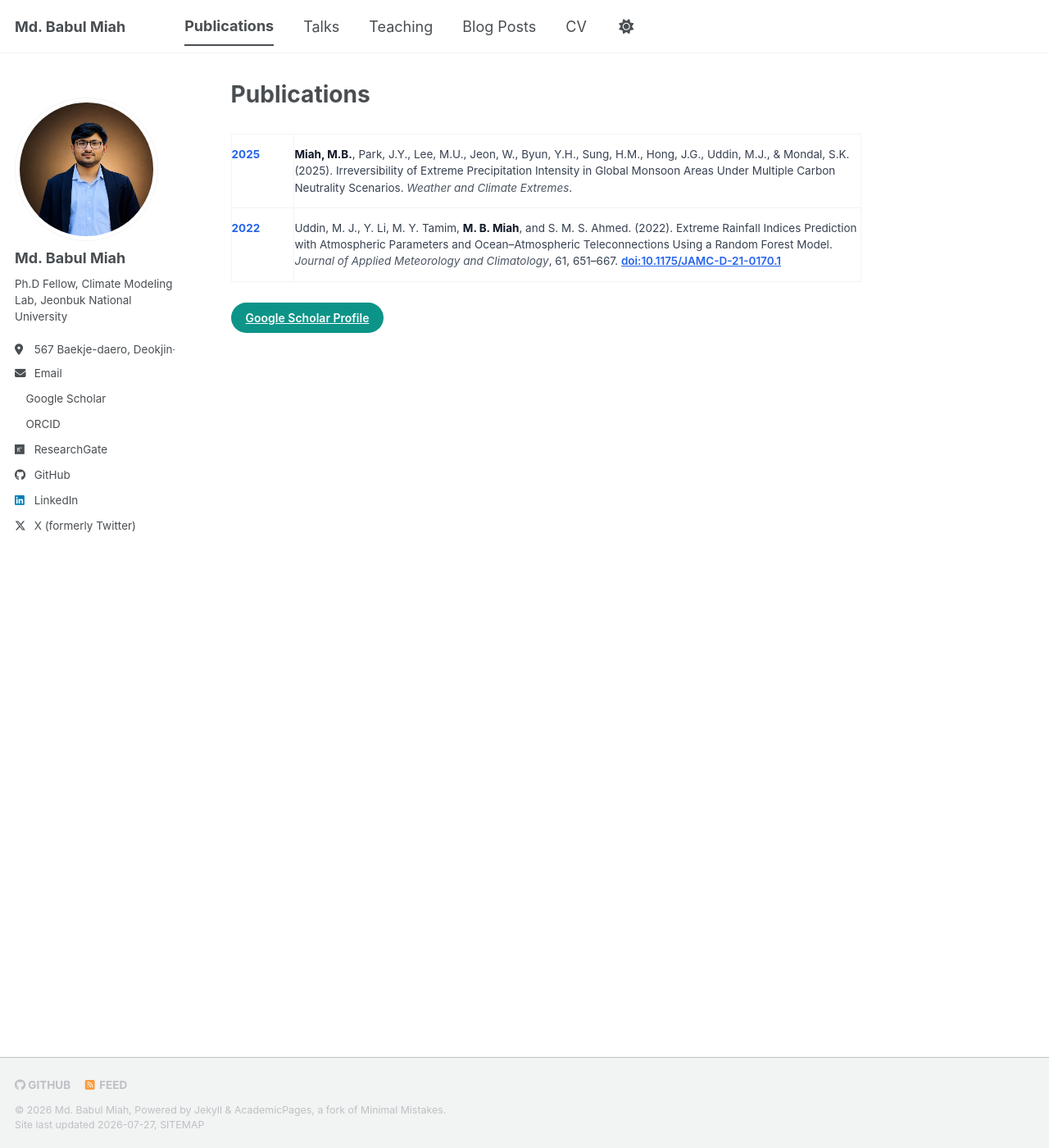
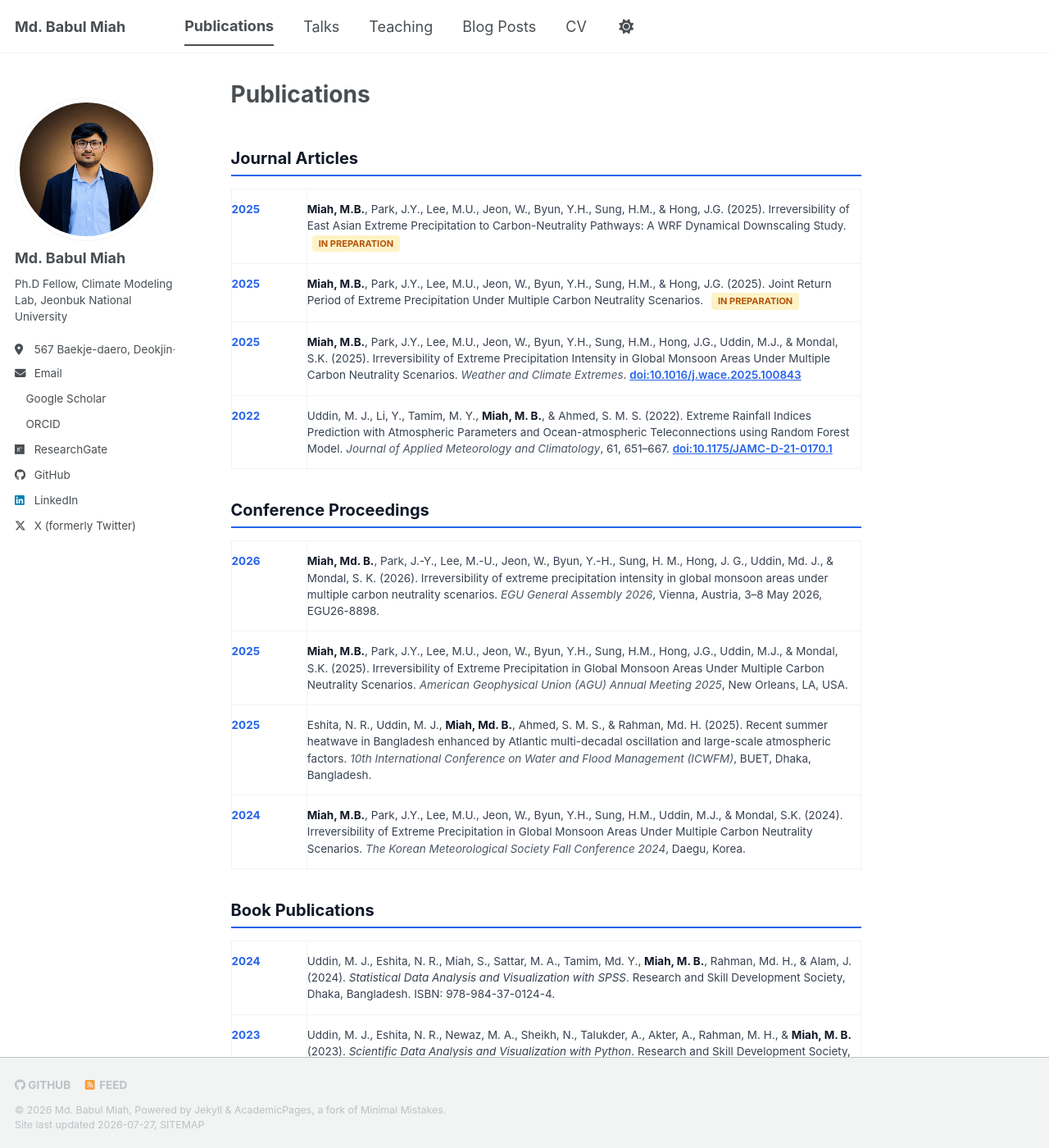
Before and after one commit to mbm-phd/mbm-phd.github.io, a Jekyll site: the page built from _pages/publications.html, in a window 1280 px wide and 1400 px high. Shown: the whole window at 82% size. Built offline with Jekyll 4.4.1, drawn with Linux system fonts in a browser that asks for light colours; a style sheet for code colours, icons or effects is not loaded.

Commit message:
Update publications.html

```diff
--- a/_pages/publications.html
+++ b/_pages/publications.html
@@ -9,21 +9,22 @@ author_profile: true
   .pub-table {
     width: 100%;
     border-collapse: collapse;
-    margin-top: 20px;
+    margin-top: 15px;
+    margin-bottom: 25px;
     font-family: inherit;
   }
   .pub-row {
     border-bottom: 1px solid #e5e7eb;
   }
   .pub-year {
-    width: 10%;
+    width: 12%;
     vertical-align: top;
     padding: 14px 10px 14px 0;
     font-weight: 700;
     color: #2563eb;
   }
   .pub-details {
-    width: 90%;
+    width: 88%;
     vertical-align: top;
     padding: 14px 0;
     line-height: 1.5;
@@ -31,9 +32,6 @@ author_profile: true
   }
   .pub-details strong {
     color: #111827;
-  }
-  .pub-title {
-    color: #1f2937;
   }
   .pub-journal {
     font-style: italic;
@@ -56,55 +54,94 @@ author_profile: true
     text-transform: uppercase;
     margin-left: 6px;
   }
-  .badge-submitted { background-color: #e0e7ff; color: #4338ca; }
-  .badge-review { background-color: #fef3c7; color: #b45309; }
-  .badge-preprint { background-color: #f3e8ff; color: #6b21a8; }
+  .badge-prep { background-color: #fef3c7; color: #b45309; }
 
-  .btn-container {
-    margin-top: 25px;
-    display: flex;
-    gap: 12px;
-  }
-  .pub-btn {
-    padding: 8px 18px;
-    border-radius: 20px;
-    font-size: 14px;
-    font-weight: 600;
-    text-decoration: none;
-    display: inline-block;
-  }
-  .btn-outline {
-    border: 2px solid #2563eb;
-    color: #2563eb;
-  }
-  .btn-solid {
-    background-color: #0d9488;
-    color: white;
-  }
   .section-heading {
     margin-top: 35px;
-    font-size: 18px;
+    font-size: 20px;
     font-weight: 700;
-    border-bottom: 2px solid #111827;
+    color: #111827;
+    border-bottom: 2px solid #2563eb;
     padding-bottom: 5px;
   }
 </style>
+
+<!-- ================= JOURNAL ARTICLES ================= -->
+<div class="section-heading">Journal Articles</div>
 
 <table class="pub-table">
   <tr class="pub-row">
     <td class="pub-year">2025</td>
     <td class="pub-details">
-      <strong>Miah, M.B.</strong>, Park, J.Y., Lee, M.U., Jeon, W., Byun, Y.H., Sung, H.M., Hong, J.G., Uddin, M.J., & Mondal, S.K. (2025). Irreversibility of Extreme Precipitation Intensity in Global Monsoon Areas Under Multiple Carbon Neutrality Scenarios. <span class="pub-journal">Weather and Climate Extremes</span>.
+      <strong>Miah, M.B.</strong>, Park, J.Y., Lee, M.U., Jeon, W., Byun, Y.H., Sung, H.M., & Hong, J.G. (2025). Irreversibility of East Asian Extreme Precipitation to Carbon-Neutrality Pathways: A WRF Dynamical Downscaling Study. <span class="badge badge-prep">In Preparation</span>
+    </td>
+  </tr>
+  <tr class="pub-row">
+    <td class="pub-year">2025</td>
+    <td class="pub-details">
+      <strong>Miah, M.B.</strong>, Park, J.Y., Lee, M.U., Jeon, W., Byun, Y.H., Sung, H.M., & Hong, J.G. (2025). Joint Return Period of Extreme Precipitation Under Multiple Carbon Neutrality Scenarios. <span class="badge badge-prep">In Preparation</span>
+    </td>
+  </tr>
+  <tr class="pub-row">
+    <td class="pub-year">2025</td>
+    <td class="pub-details">
+      <strong>Miah, M.B.</strong>, Park, J.Y., Lee, M.U., Jeon, W., Byun, Y.H., Sung, H.M., Hong, J.G., Uddin, M.J., & Mondal, S.K. (2025). Irreversibility of Extreme Precipitation Intensity in Global Monsoon Areas Under Multiple Carbon Neutrality Scenarios. <span class="pub-journal">Weather and Climate Extremes</span>. <a href="https://doi.org/10.1016/j.wace.2025.100843" class="doi-link" target="_blank">doi:10.1016/j.wace.2025.100843</a>
     </td>
   </tr>
   <tr class="pub-row">
     <td class="pub-year">2022</td>
     <td class="pub-details">
-      Uddin, M. J., Y. Li, M. Y. Tamim, <strong>M. B. Miah</strong>, and S. M. S. Ahmed. (2022). Extreme Rainfall Indices Prediction with Atmospheric Parameters and Ocean–Atmospheric Teleconnections Using a Random Forest Model. <span class="pub-journal">Journal of Applied Meteorology and Climatology</span>, 61, 651–667. <a href="https://doi.org/10.1175/JAMC-D-21-0170.1" class="doi-link" target="_blank">doi:10.1175/JAMC-D-21-0170.1</a>
+      Uddin, M. J., Li, Y., Tamim, M. Y., <strong>Miah, M. B.</strong>, & Ahmed, S. M. S. (2022). Extreme Rainfall Indices Prediction with Atmospheric Parameters and Ocean-atmospheric Teleconnections using Random Forest Model. <span class="pub-journal">Journal of Applied Meteorology and Climatology</span>, 61, 651–667. <a href="https://doi.org/10.1175/JAMC-D-21-0170.1" class="doi-link" target="_blank">doi:10.1175/JAMC-D-21-0170.1</a>
     </td>
   </tr>
 </table>
 
-<div class="btn-container">
-  <a href="https://scholar.google.com/citations?user=YOUR_GOOGLE_SCHOLAR_ID" class="pub-btn btn-solid" target="_blank">Google Scholar Profile</a>
-</div>
+
+<!-- ================= CONFERENCE PROCEEDINGS ================= -->
+<div class="section-heading">Conference Proceedings</div>
+
+<table class="pub-table">
+  <tr class="pub-row">
+    <td class="pub-year">2026</td>
+    <td class="pub-details">
+      <strong>Miah, Md. B.</strong>, Park, J.-Y., Lee, M.-U., Jeon, W., Byun, Y.-H., Sung, H. M., Hong, J. G., Uddin, Md. J., & Mondal, S. K. (2026). Irreversibility of extreme precipitation intensity in global monsoon areas under multiple carbon neutrality scenarios. <span class="pub-journal">EGU General Assembly 2026</span>, Vienna, Austria, 3–8 May 2026, EGU26-8898.
+    </td>
+  </tr>
+  <tr class="pub-row">
+    <td class="pub-year">2025</td>
+    <td class="pub-details">
+      <strong>Miah, M.B.</strong>, Park, J.Y., Lee, M.U., Jeon, W., Byun, Y.H., Sung, H.M., Hong, J.G., Uddin, M.J., & Mondal, S.K. (2025). Irreversibility of Extreme Precipitation in Global Monsoon Areas Under Multiple Carbon Neutrality Scenarios. <span class="pub-journal">American Geophysical Union (AGU) Annual Meeting 2025</span>, New Orleans, LA, USA.
+    </td>
+  </tr>
+  <tr class="pub-row">
+    <td class="pub-year">2025</td>
+    <td class="pub-details">
+      Eshita, N. R., Uddin, M. J., <strong>Miah, Md. B.</strong>, Ahmed, S. M. S., & Rahman, Md. H. (2025). Recent summer heatwave in Bangladesh enhanced by Atlantic multi-decadal oscillation and large-scale atmospheric factors. <span class="pub-journal">10th International Conference on Water and Flood Management (ICWFM)</span>, BUET, Dhaka, Bangladesh.
+    </td>
+  </tr>
+  <tr class="pub-row">
+    <td class="pub-year">2024</td>
+    <td class="pub-details">
+      <strong>Miah, M.B.</strong>, Park, J.Y., Lee, M.U., Jeon, W., Byun, Y.H., Sung, H.M., Uddin, M.J., & Mondal, S.K. (2024). Irreversibility of Extreme Precipitation in Global Monsoon Areas Under Multiple Carbon Neutrality Scenarios. <span class="pub-journal">The Korean Meteorological Society Fall Conference 2024</span>, Daegu, Korea.
+    </td>
+  </tr>
+</table>
+
+
+<!-- ================= BOOK PUBLICATIONS ================= -->
+<div class="section-heading">Book Publications</div>
+
+<table class="pub-table">
+  <tr class="pub-row">
+    <td class="pub-year">2024</td>
+    <td class="pub-details">
+      Uddin, M. J., Eshita, N. R., Miah, S., Sattar, M. A., Tamim, Md. Y., <strong>Miah, M. B.</strong>, Rahman, Md. H., & Alam, J. (2024). <em>Statistical Data Analysis and Visualization with SPSS</em>. Research and Skill Development Society, Dhaka, Bangladesh. ISBN: 978-984-37-0124-4.
+    </td>
+  </tr>
+  <tr class="pub-row">
+    <td class="pub-year">2023</td>
+    <td class="pub-details">
+      Uddin, M. J., Eshita, N. R., Newaz, M. A., Sheikh, N., Talukder, A., Akter, A., Rahman, M. H., & <strong>Miah, M. B.</strong> (2023). <em>Scientific Data Analysis and Visualization with Python</em>. Research and Skill Development Society, Dhaka, Bangladesh. ISBN: 978-984-35-3614-3.
+    </td>
+  </tr>
+</table>
```
